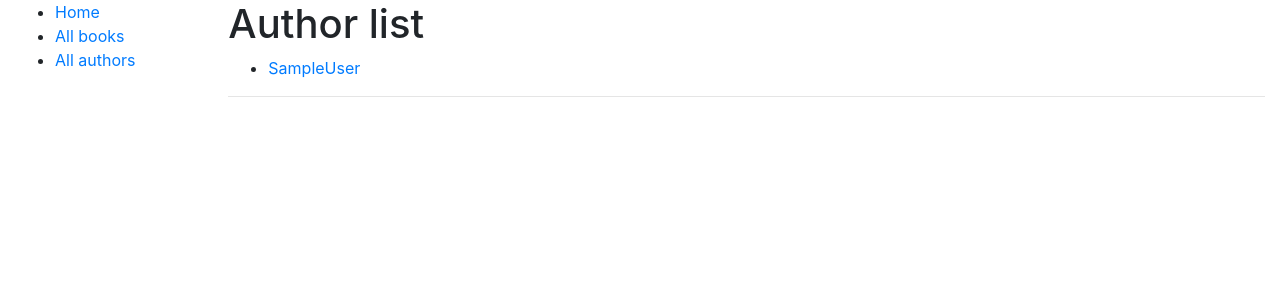
After one commit to ClaytonSibanda/locallibrary, a Django app: page /catalog/authors/ in a window 1280 px wide. The commit adds this page. Shown: the top 300 px of the page. Run offline with Django 3.2, Linux system fonts and the light colour scheme; tables that the repository leaves empty hold one stand-in row (values such as "Sample post"); some libraries are stand-ins or nearby versions.

Commit message:
added listview, detail view for books and authors

```diff
--- a/catalog/models.py
+++ b/catalog/models.py
@@ -43,7 +43,9 @@ class Book(models.Model):
 
     def get_absolute_url(self):
         """Returns the url to access a detail record for this book."""
-        return reverse('book-detail', args=[str(self.id)])
+        return reverse('catalog:book-detail', args=[str(self.id)])
+    class Meta:
+        ordering =['title']
 
 import uuid # Required for unique book instances
 
@@ -89,7 +91,7 @@ class Author(models.Model):
 
     def get_absolute_url(self):
         """Returns the url to access a particular author instance."""
-        return reverse('author-detail', args=[str(self.id)])
+        return reverse('catalog:author-detail', args=[str(self.id)])
 
     def __str__(self):
         """String for representing the Model object."""
--- a/catalog/templates/base_generic.html
+++ b/catalog/templates/base_generic.html
@@ -18,11 +18,30 @@
         <ul class="sidebar-nav">
           <li><a href="{% url 'catalog:index' %}">Home</a></li>
           <li><a href="{% url 'catalog:books' %}">All books</a></li>
-          <li><a href="">All authors</a></li>
+          <li><a href="{%url 'catalog:authors' %}">All authors</a></li>
         </ul>
      {% endblock %}
       </div>
-      <div class="col-sm-10 ">{% block content %}{% endblock %}</div>
+      <div class="col-sm-10 ">{% block content %}{% endblock %}
+          <hr/>
+            {% block pagination %}
+  {% if is_paginated %}
+    <div class="pagination">
+      <span class="page-links">
+        {% if page_obj.has_previous %}
+          <a href="{{ request.path }}?page={{ page_obj.previous_page_number }}">previous</a>
+        {% endif %}
+        <span class="page-current">
+          <p>Page {{ page_obj.number }} of {{ page_obj.paginator.num_pages }}.</p>
+        </span>
+        {% if page_obj.has_next %}
+          <a href="{{ request.path }}?page={{ page_obj.next_page_number }}">next</a>
+        {% endif %}
+      </span>
+    </div>
+  {% endif %}
+{% endblock %}</div>
+
     </div>
   </div>
 </body>
--- /dev/null
+++ b/catalog/templates/catalog/author_list.html
@@ -0,0 +1,17 @@
+{% extends "base_generic.html" %}
+
+{% block content %}
+<h1>Author list</h1>
+  {% if author_list %}
+  <ul>
+    {% for author in author_list %}
+      <li>
+        <a href="{{ author.get_absolute_url }}">{{ author.first_name }}{{author.last_name}}</a>
+      </li>
+    {% endfor %}
+  </ul>
+  {% else %}
+    <p>There are no books in the library.</p>
+  {% endif %}
+
+{% endblock %}
--- a/catalog/templates/catalog/book_detail.html
+++ b/catalog/templates/catalog/book_detail.html
@@ -3,7 +3,7 @@
 {% block content %}
   <h1>Title: {{ book.title }}</h1>
 
-  <p><strong>Author:</strong> <a href="">{{ book.author }}</a></p> <!-- author detail link not yet defined -->
+  <p><strong>Author:</strong> <a href="{{ book.author.get_absolute_url }}">{{ book.author }}</a></p> <!-- author detail link not yet defined -->
   <p><strong>Summary:</strong> {{ book.summary }}</p>
   <p><strong>ISBN:</strong> {{ book.isbn }}</p>
   <p><strong>Language:</strong> {{ book.language }}</p>
--- a/catalog/urls.py
+++ b/catalog/urls.py
@@ -6,6 +6,8 @@ urlpatterns = [
 path("",views.index,name='index'),
 path('books/', views.BookListView.as_view(), name='books'),#implemented as class
 path('book/<int:pk>',views.BookDetailView.as_view(),name='book-detail'),
+path('authors/',views.AuthorListView.as_view(), name='authors'),
+path('author/<int:pk>',views.AuthorDetailView.as_view(),name="author-detail"),
 
 
 ]
--- a/catalog/views.py
+++ b/catalog/views.py
@@ -6,11 +6,17 @@ from django.views import generic
 
 class BookListView(generic.ListView):
     model = Book
+    paginate_by = 10
 
 class BookDetailView(generic.DetailView):
     model = Book
 
+class AuthorListView(generic.ListView):
+    model =Author
+    paginate_by=10
 
+class AuthorDetailView(generic.DetailView):
+    model=Author
 def index(request):
     """view function for the home page for the iste"""
     num_books = Book.objects.all().count()
```
Also changed, not shown: catalog/templates/catalog/author_detail.html (added, +9 -0 lines).
